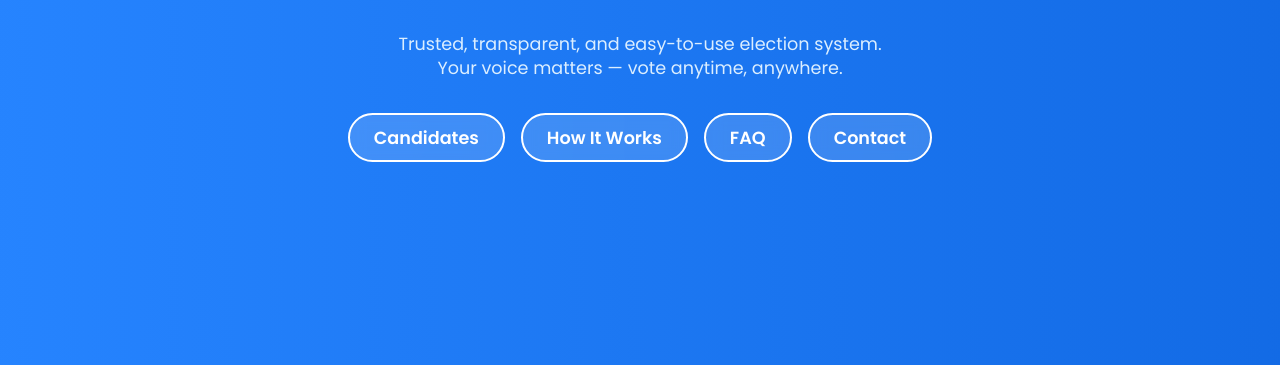
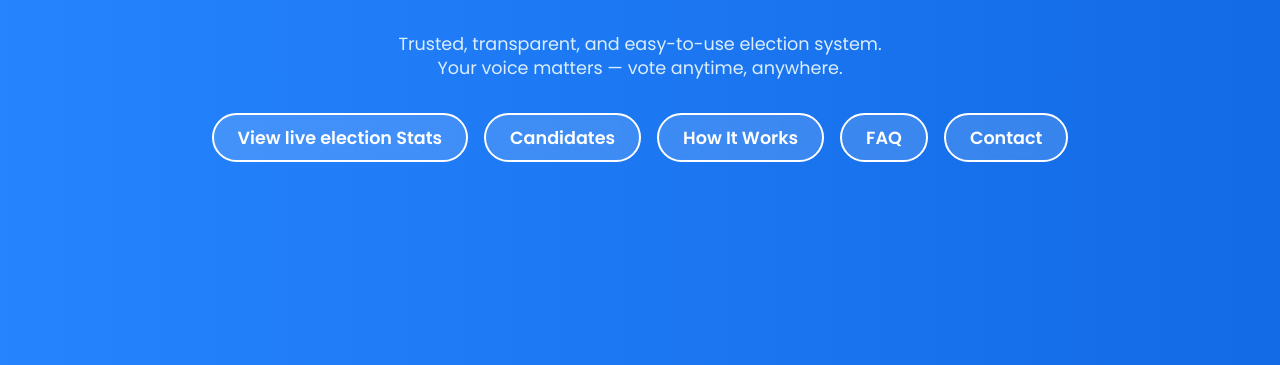
Before and after one commit to samueloyelakin2008/onlinevoting, a plain HTML site: page index.html in a window 1280 px wide. Shown: the part 435-800 px from the top of the page. Drawn offline with Linux system fonts and the light colour scheme.

Commit message:
Update index.html

```diff
--- a/index.html
+++ b/index.html
@@ -17,6 +17,7 @@
     </div></center>
 
 <nav class="header-nav" aria-label="Primary navigation">
+  <a href="statistics.html" class="nav-link-button" role="button" tabindex="0">View live election Stats</a>
   <a href="#candidates-container" class="nav-link-button" role="button" tabindex="0">Candidates</a>
   <a href="works.html" class="nav-link-button" role="button" tabindex="0">How It Works</a>
   <a href="#footer" class="nav-link-button" role="button" tabindex="0">FAQ</a>
```
